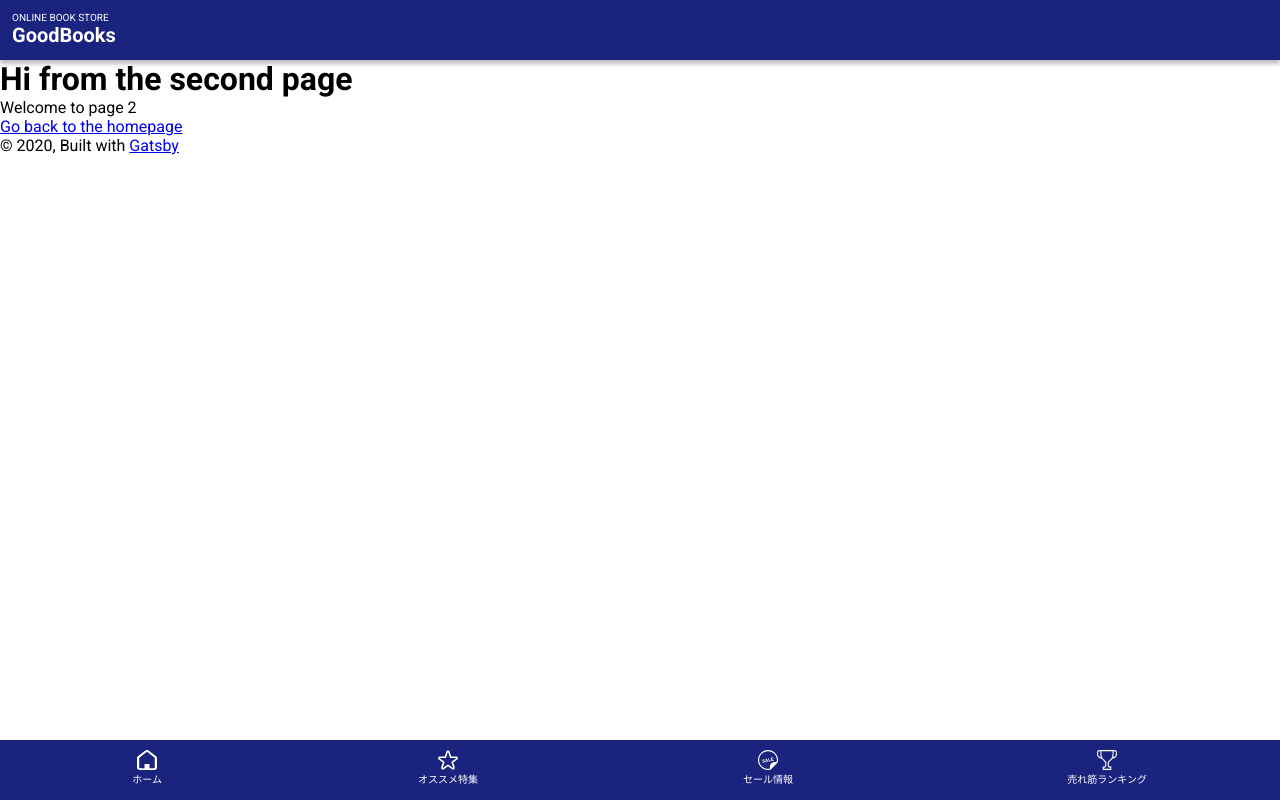
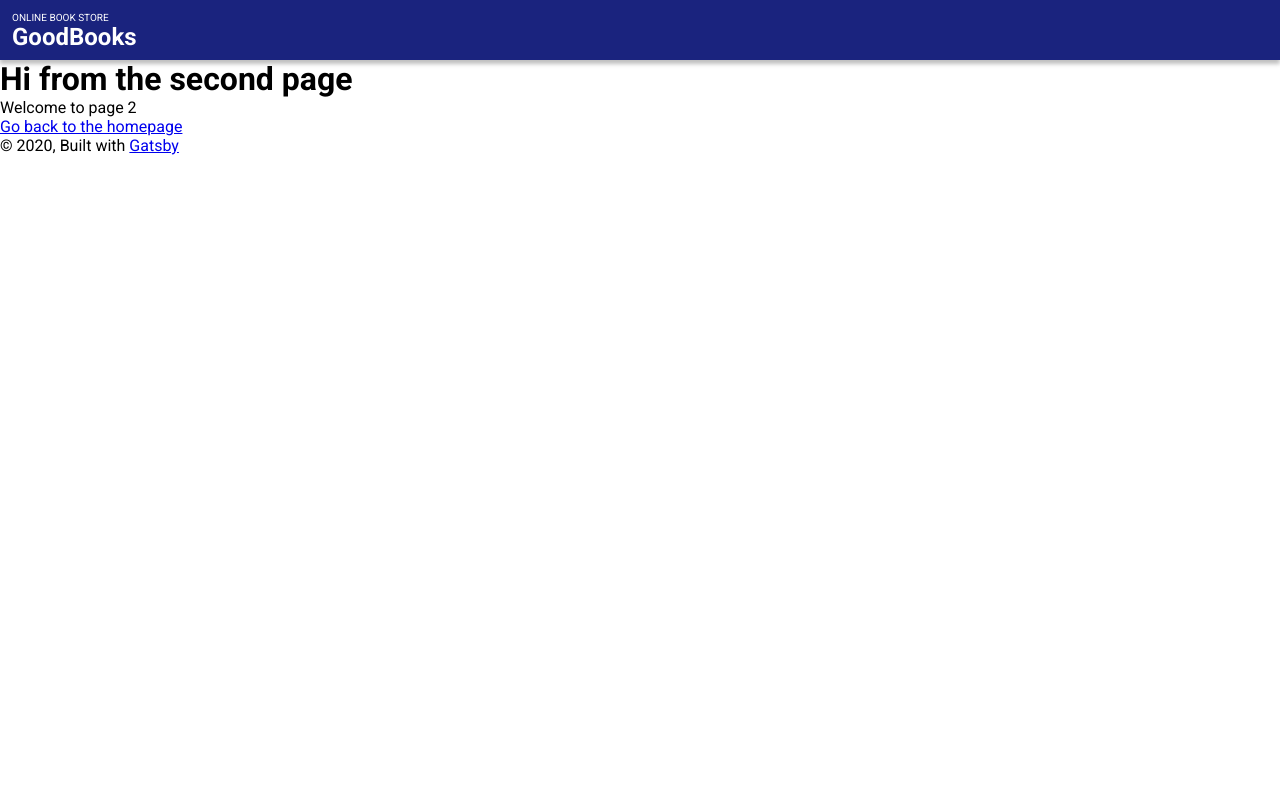
Before and after one commit to takumiozato/goodbooks, a Gatsby site: page /page-2 in a window 1280 px wide. Built offline with nearby package versions, Linux system fonts and the light colour scheme; Gatsby itself is replaced by a stand-in of ours.

Commit message:
responsive

```diff
--- a/src/components/header.js
+++ b/src/components/header.js
@@ -1,40 +1,13 @@
 import { Link } from "gatsby"
 import PropTypes from "prop-types"
 import React from "react"
+import styles from "./header.module.css"
 
 const Header = ({ siteTitle }) => (
-  <header
-    className="linkBar-list"
-    style={{
-      backgroundColor: `#1A237E`,
-      padding: "6px 12px 10px",
-      height: "60px",
-      boxShadow: "0px 4px 4px rgba(0, 0, 0, 0.25)",
-    }}
-  >
-    <Link
-      to="/"
-      style={{
-        color: `white`,
-        textDecoration: `none`,
-      }}
-    >
-      <span
-        style={{
-          fontSize: "10px",
-        }}
-      >
-        ONLINE BOOK STORE
-      </span>
-      <h1
-        style={{
-          fontSize: "20px",
-          fontWeight: "bold",
-          lineHeight: "1",
-        }}
-      >
-        {siteTitle}
-      </h1>
+  <header className={styles.header}>
+    <Link to="/" className={styles.headerLink}>
+      <span className={styles.headerSubTitle}>ONLINE BOOK STORE</span>
+      <h1 className={styles.headerTitle}>{siteTitle}</h1>
     </Link>
   </header>
 )
--- /dev/null
+++ b/src/components/header.module.css
@@ -0,0 +1,27 @@
+.header {
+  background-color: #1a237e;
+  padding: 6px 12px 10px;
+  height: 60px;
+  box-shadow: 0px 4px 4px rgba(0, 0, 0, 0.25);
+}
+
+.headerLink {
+  color: #fff;
+  text-decoration: none;
+}
+
+.headerTitle {
+  font-size: 20px;
+  font-weight: bold;
+  line-height: 1;
+}
+
+.headerSubTitle {
+  font-size: 10px;
+}
+
+@media screen and (min-width: 1024px) {
+  .headerTitle {
+    font-size: 24px;
+  }
+}
--- a/src/components/linkBar.module.css
+++ b/src/components/linkBar.module.css
@@ -47,3 +47,9 @@
   display: block;
   margin: 0 auto;
 }
+
+@media screen and (min-width: 1024px) {
+  .linkBar {
+    display: none;
+  }
+}
```
Also changed, not shown: src/pages/index.module.css (+30 -1 lines).
